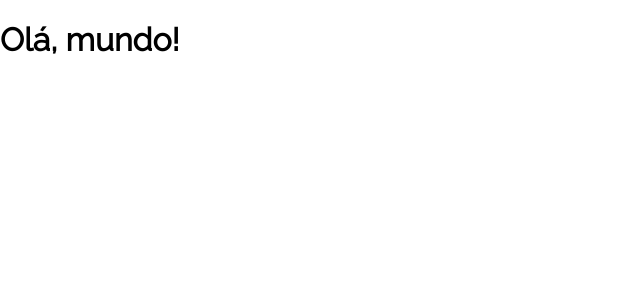
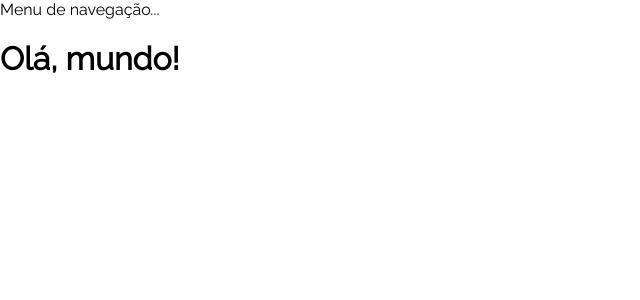
Before and after one commit to leonardo-amaro/blog-ola-mundo, a JavaScript app: page / in a window 1280 px wide. Shown: the top 300 px of the page, without its empty margins (0-640 px from the left). Built offline with nearby package versions, Linux system fonts and the light colour scheme; the HTML template or start-up script is replaced by a standard one.

Commit message:
adicionando componente Menu de navegação

```diff
--- a/src/App.js
+++ b/src/App.js
@@ -2,10 +2,12 @@ import { BrowserRouter, Route, Routes } from 'react-router-dom';
 import './App.css';
 import Index from './pages/Index';
 import Sobre from './pages/Sobre';
+import Menu from './components/Menu';
 
 function App() {
   return (
     <BrowserRouter>
+      <Menu />
       <Routes>
         <Route path='/' element={ <Index /> } />
         <Route path='/sobre' element={ <Sobre /> } />
--- /dev/null
+++ b/src/components/Menu/index.js
@@ -0,0 +1,7 @@
+const Menu = () => {
+  return (
+    <header>Menu de navegação...</header>
+  );
+}
+
+export default Menu;
```
